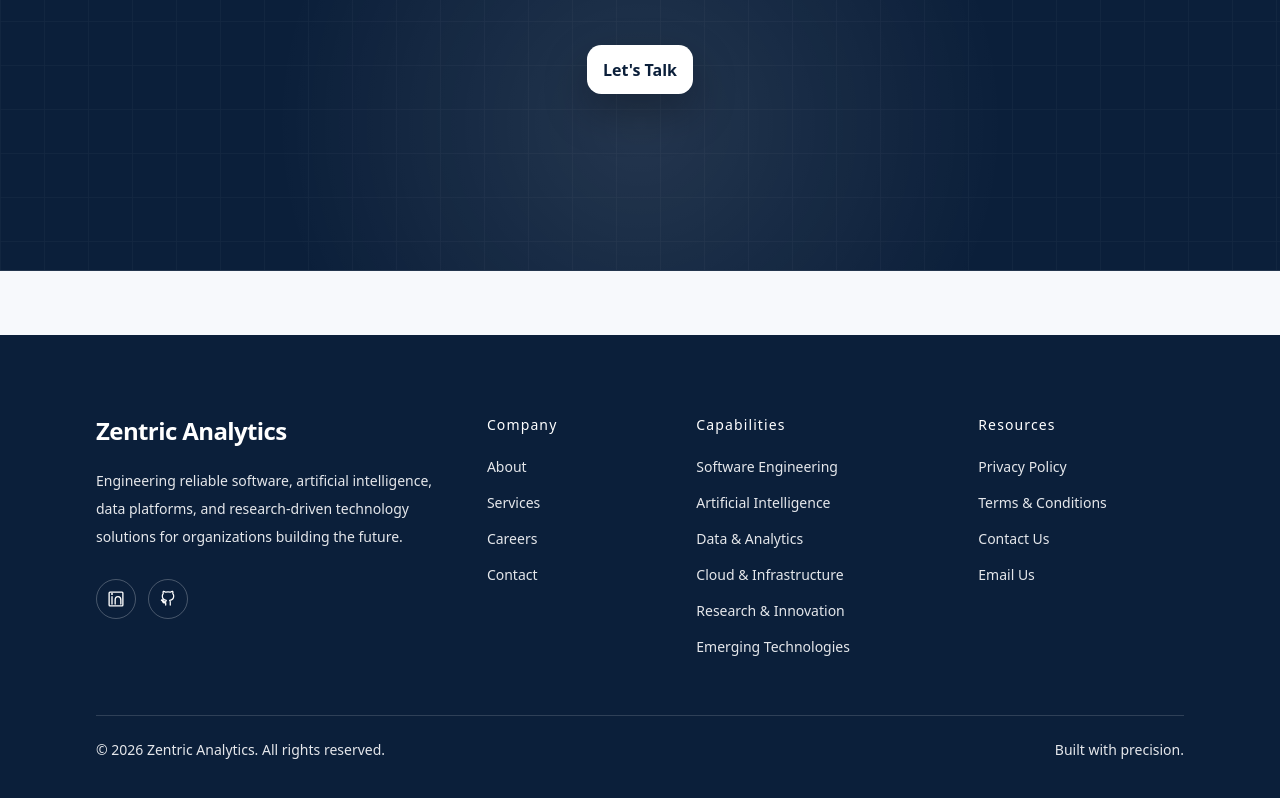
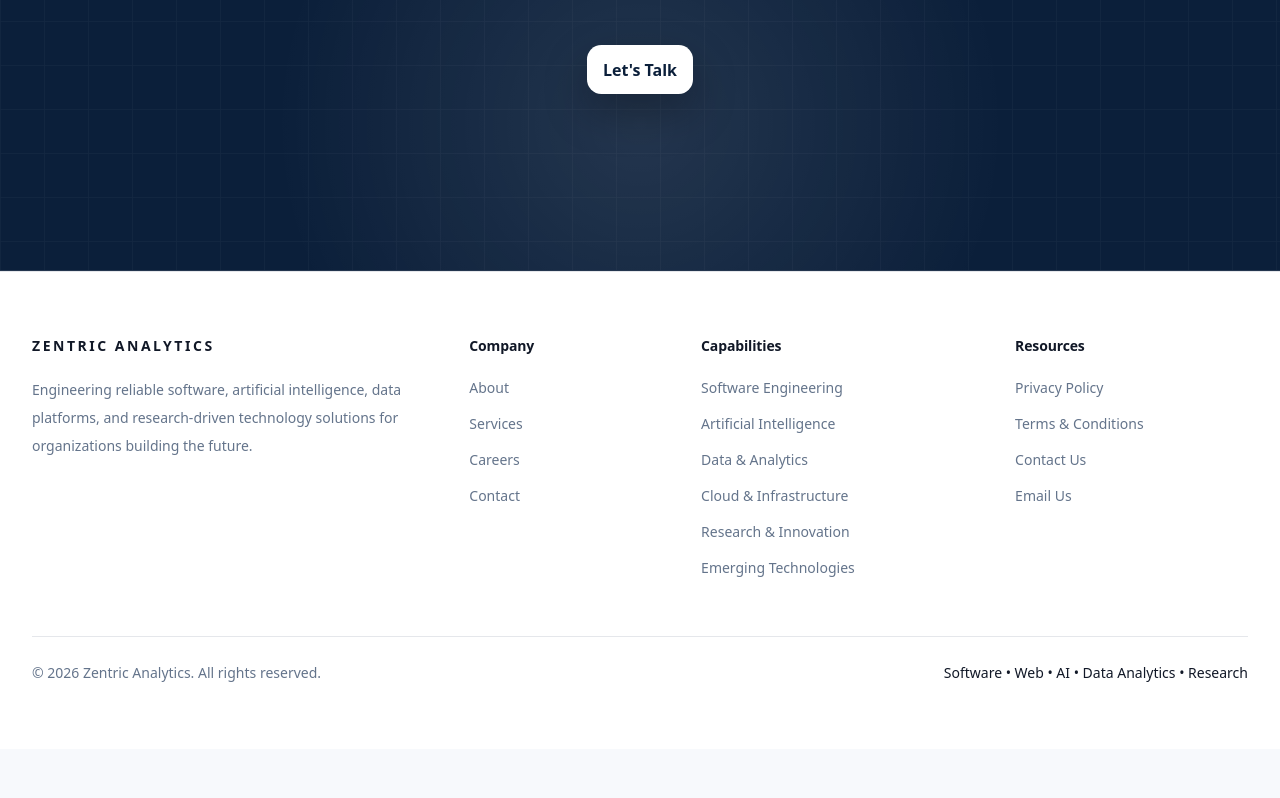
Before and after one commit to Zentric-Analytics/Zentricanalytics.com, a Next.js app: page / in a window 1280 px wide. Shown: the part 9094-9892 px from the top of the page. After the commit the page ends 9843 px from the top, so only its background shows below. Built offline with nearby package versions, Linux system fonts and the light colour scheme.

Commit message:
Redesign corporate site footer

```diff
--- a/src/components/SiteFooter.tsx
+++ b/src/components/SiteFooter.tsx
@@ -25,7 +25,7 @@ const resourceLinks = [
 function FooterLink({ href, label }: { href: string; label: string }) {
   return (
     <Link
-      className="w-fit text-sm font-normal leading-6 text-[#E5E7EB] underline-offset-4 transition-colors duration-200 hover:text-[#10B981] hover:underline focus-visible:outline focus-visible:outline-2 focus-visible:outline-offset-4 focus-visible:outline-[#4FC3F7]"
+      className="w-fit rounded-sm text-sm font-normal leading-6 text-[#64748B] underline-offset-4 transition-colors duration-200 hover:text-[#10B981] hover:underline focus-visible:outline focus-visible:outline-2 focus-visible:outline-offset-4 focus-visible:outline-[#10B981]"
       href={href}
     >
       {label}
@@ -34,62 +34,24 @@ function FooterLink({ href, label }: { href: string; label: string }) {
 }
 
 function FooterHeading({ children }: { children: React.ReactNode }) {
-  return <h3 className="text-sm font-medium tracking-[0.08em] text-white">{children}</h3>;
-}
-
-function LinkedInIcon() {
-  return (
-    <svg aria-hidden="true" className="h-5 w-5" fill="none" viewBox="0 0 24 24">
-      <path d="M7.2 9.2V18" stroke="currentColor" strokeLinecap="round" strokeLinejoin="round" strokeWidth="1.6" />
-      <path d="M11 18v-4.8c0-2.35 1.32-4 3.44-4 2.05 0 3.36 1.42 3.36 4V18" stroke="currentColor" strokeLinecap="round" strokeLinejoin="round" strokeWidth="1.6" />
-      <path d="M7.2 6.1h.01" stroke="currentColor" strokeLinecap="round" strokeLinejoin="round" strokeWidth="2.4" />
-      <path d="M4.75 3.75h14.5a1 1 0 0 1 1 1v14.5a1 1 0 0 1-1 1H4.75a1 1 0 0 1-1-1V4.75a1 1 0 0 1 1-1Z" stroke="currentColor" strokeWidth="1.6" />
-    </svg>
-  );
-}
-
-function GitHubIcon() {
-  return (
-    <svg aria-hidden="true" className="h-5 w-5" fill="none" viewBox="0 0 24 24">
-      <path d="M9.25 19.25v-2.7c-2.95.65-3.55-1.25-3.55-1.25-.48-1.22-1.18-1.55-1.18-1.55-.97-.66.07-.65.07-.65 1.07.08 1.64 1.1 1.64 1.1.95 1.63 2.5 1.16 3.1.89.1-.7.38-1.17.68-1.44-2.35-.27-4.82-1.18-4.82-5.24 0-1.16.41-2.1 1.1-2.84-.11-.27-.48-1.35.1-2.8 0 0 .9-.29 2.94 1.08a10.2 10.2 0 0 1 5.36 0c2.04-1.37 2.94-1.08 2.94-1.08.58 1.45.21 2.53.1 2.8.69.74 1.1 1.68 1.1 2.84 0 4.08-2.48 4.96-4.85 5.23.39.34.73 1 .73 2v3.61" stroke="currentColor" strokeLinecap="round" strokeLinejoin="round" strokeWidth="1.5" />
-    </svg>
-  );
-}
-
-function SocialLink({ href, label, children }: { href: string; label: string; children: React.ReactNode }) {
-  return (
-    <a
-      aria-label={label}
-      className="inline-flex h-10 w-10 items-center justify-center rounded-full border border-white/25 text-white transition-colors duration-200 hover:border-[#10B981] hover:text-[#10B981] focus-visible:outline focus-visible:outline-2 focus-visible:outline-offset-4 focus-visible:outline-[#4FC3F7]"
-      href={href}
-      rel="noreferrer"
-      target="_blank"
-    >
-      {children}
-    </a>
-  );
+  return <h3 className="text-sm font-semibold tracking-[-0.01em] text-[#111827]">{children}</h3>;
 }
 
 export function SiteFooter() {
   return (
-    <footer className="mt-16 bg-[#0B1F3A] text-white" aria-label="Site footer">
-      <div className="mx-auto w-full max-w-6xl px-4 py-16 sm:px-6 sm:py-20 lg:px-8">
-        <div className="grid gap-12 md:grid-cols-2 lg:grid-cols-[minmax(0,1.45fr)_minmax(0,0.7fr)_minmax(0,1fr)_minmax(0,0.85fr)] lg:gap-10">
-          <section aria-labelledby="footer-company-identity" className="min-w-0">
-            <h2 id="footer-company-identity" className="text-2xl font-bold tracking-tight text-white">
-              Zentric Analytics
+    <footer className="border-t border-[#E5E7EB] bg-white text-[#111827]" aria-label="Site footer">
+      <div className="mx-auto w-full max-w-7xl px-5 py-12 sm:px-6 sm:py-14 lg:px-8 lg:py-16">
+        <div className="grid gap-10 sm:grid-cols-2 sm:gap-x-12 sm:gap-y-12 lg:grid-cols-[minmax(0,1.45fr)_minmax(0,0.7fr)_minmax(0,1fr)_minmax(0,0.85fr)] lg:gap-10">
+          <section aria-labelledby="footer-company-overview" className="min-w-0">
+            <h2
+              id="footer-company-overview"
+              className="text-sm font-bold uppercase tracking-[0.18em] text-[#111827]"
+            >
+              ZENTRIC ANALYTICS
             </h2>
-            <p className="mt-5 max-w-md text-sm leading-7 text-[#E5E7EB]">
+            <p className="mt-5 max-w-md text-sm leading-7 text-[#64748B]">
               Engineering reliable software, artificial intelligence, data platforms, and research-driven technology solutions for organizations building the future.
             </p>
-            <div className="mt-7 flex items-center gap-3" aria-label="Social links">
-              <SocialLink href="https://www.linkedin.com" label="Zentric Analytics on LinkedIn">
-                <LinkedInIcon />
-              </SocialLink>
-              <SocialLink href="https://github.com" label="Zentric Analytics on GitHub">
-                <GitHubIcon />
-              </SocialLink>
-            </div>
           </section>
 
           <nav aria-label="Company" className="min-w-0">
@@ -116,9 +78,9 @@ export function SiteFooter() {
               {resourceLinks.map(([href, label]) => (
                 <FooterLink key={href} href={href} label={label} />
               ))}
-              {/* Placeholder email address for future company contact update. */}
+              {/* TODO: Update this placeholder email when the official company email is available. */}
               <a
-                className="w-fit text-sm font-normal leading-6 text-[#E5E7EB] underline-offset-4 transition-colors duration-200 hover:text-[#10B981] hover:underline focus-visible:outline focus-visible:outline-2 focus-visible:outline-offset-4 focus-visible:outline-[#4FC3F7]"
+                className="w-fit rounded-sm text-sm font-normal leading-6 text-[#64748B] underline-offset-4 transition-colors duration-200 hover:text-[#10B981] hover:underline focus-visible:outline focus-visible:outline-2 focus-visible:outline-offset-4 focus-visible:outline-[#10B981]"
                 href="mailto:hello@example.com"
               >
                 Email Us
@@ -127,9 +89,9 @@ export function SiteFooter() {
           </nav>
         </div>
 
-        <div className="mt-14 flex flex-col gap-4 border-t border-white/15 pt-6 text-sm text-[#E5E7EB] sm:flex-row sm:items-center sm:justify-between">
+        <div className="mt-12 flex flex-col gap-4 border-t border-[#E5E7EB] pt-6 text-sm leading-6 text-[#64748B] sm:mt-14 sm:flex-row sm:items-center sm:justify-between">
           <p>© 2026 Zentric Analytics. All rights reserved.</p>
-          <p>Built with precision.</p>
+          <p className="text-[#111827]">Software • Web • AI • Data Analytics • Research</p>
         </div>
       </div>
     </footer>
```
Also changed, not shown: 1 other file (tests, documents, lock files or other folders).
